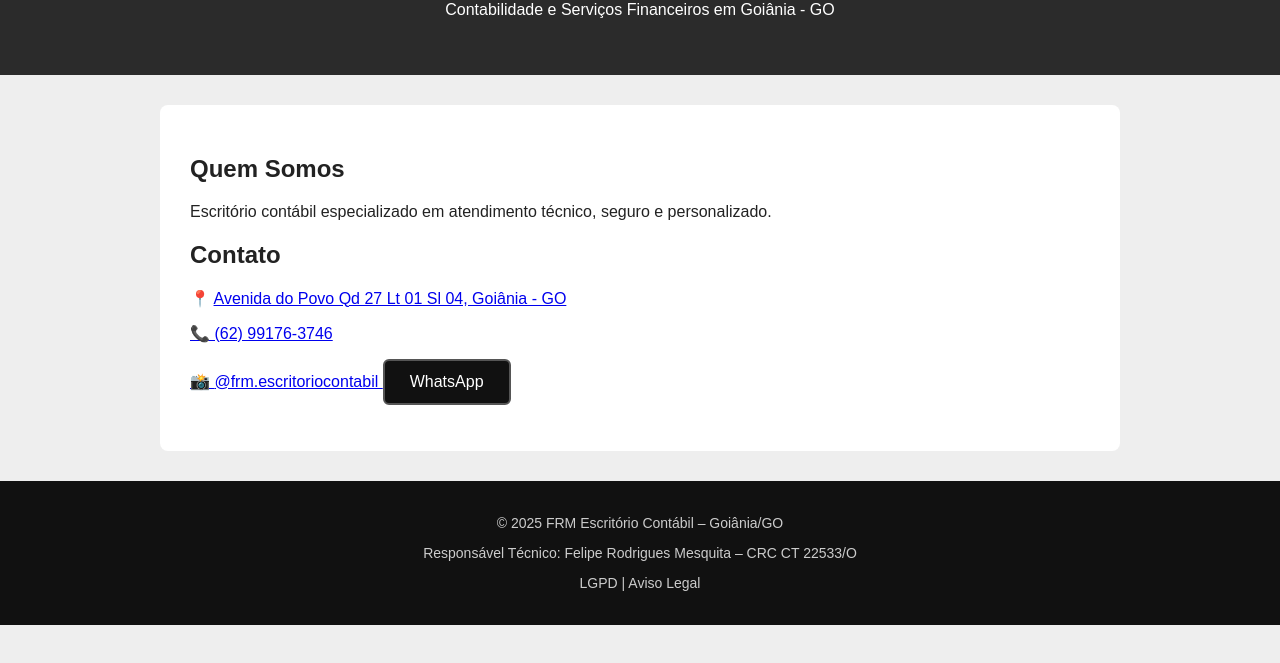
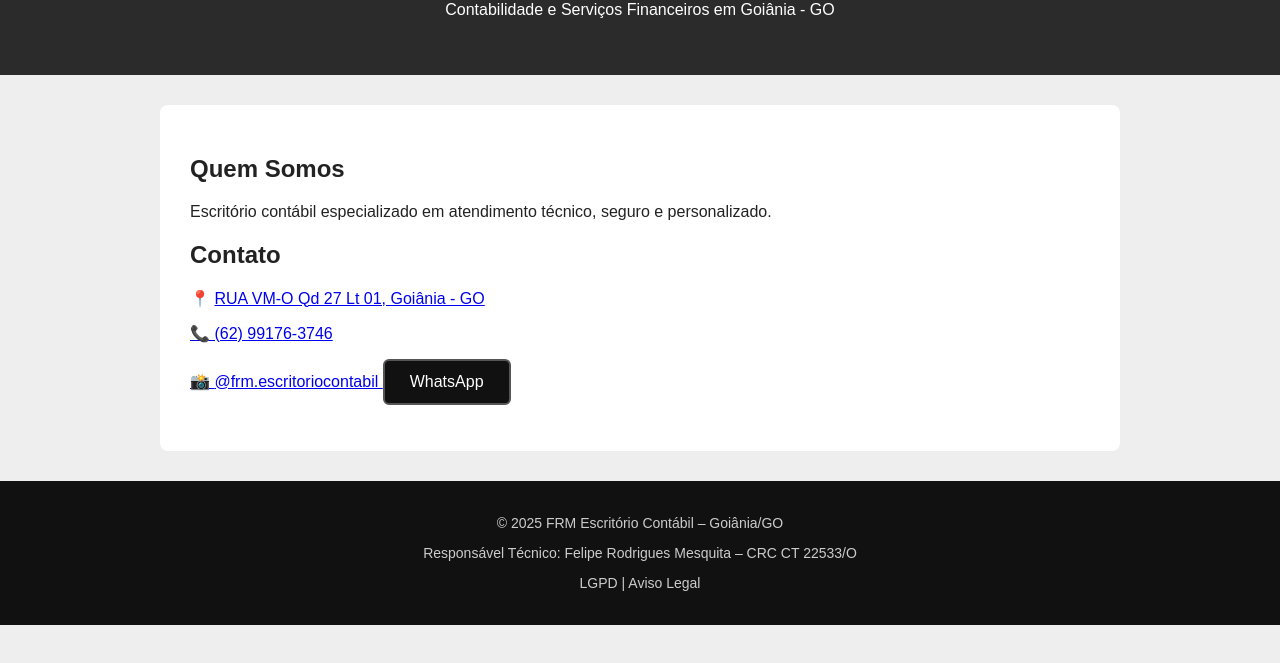
Before and after one commit to frmescritoriocontabil/frm-escritorio-contabil, a plain HTML site: page index.html in a window 1280 px wide. Shown: the part 119-782 px from the top of the page. Drawn offline with Linux system fonts and the light colour scheme.

Commit message:
Update index.html

```diff
--- a/index.html
+++ b/index.html
@@ -27,7 +27,7 @@ footer a{color:#ccc;text-decoration:none}
 <p>📍
 <a href="https://www.google.com/maps/search/?api=1&query=Avenida+do+Povo+Qd+27+Lt+01+Sl+04+Goiânia+GO"
 target="_blank" rel="noopener">
-Avenida do Povo Qd 27 Lt 01 Sl 04, Goiânia - GO
+RUA VM-O Qd 27 Lt 01, Goiânia - GO
 <p>📞 (62) 99176-3746</p>
 <p>📸
 <a href="https://www.instagram.com/frm.escritoriocontabil/"
```
